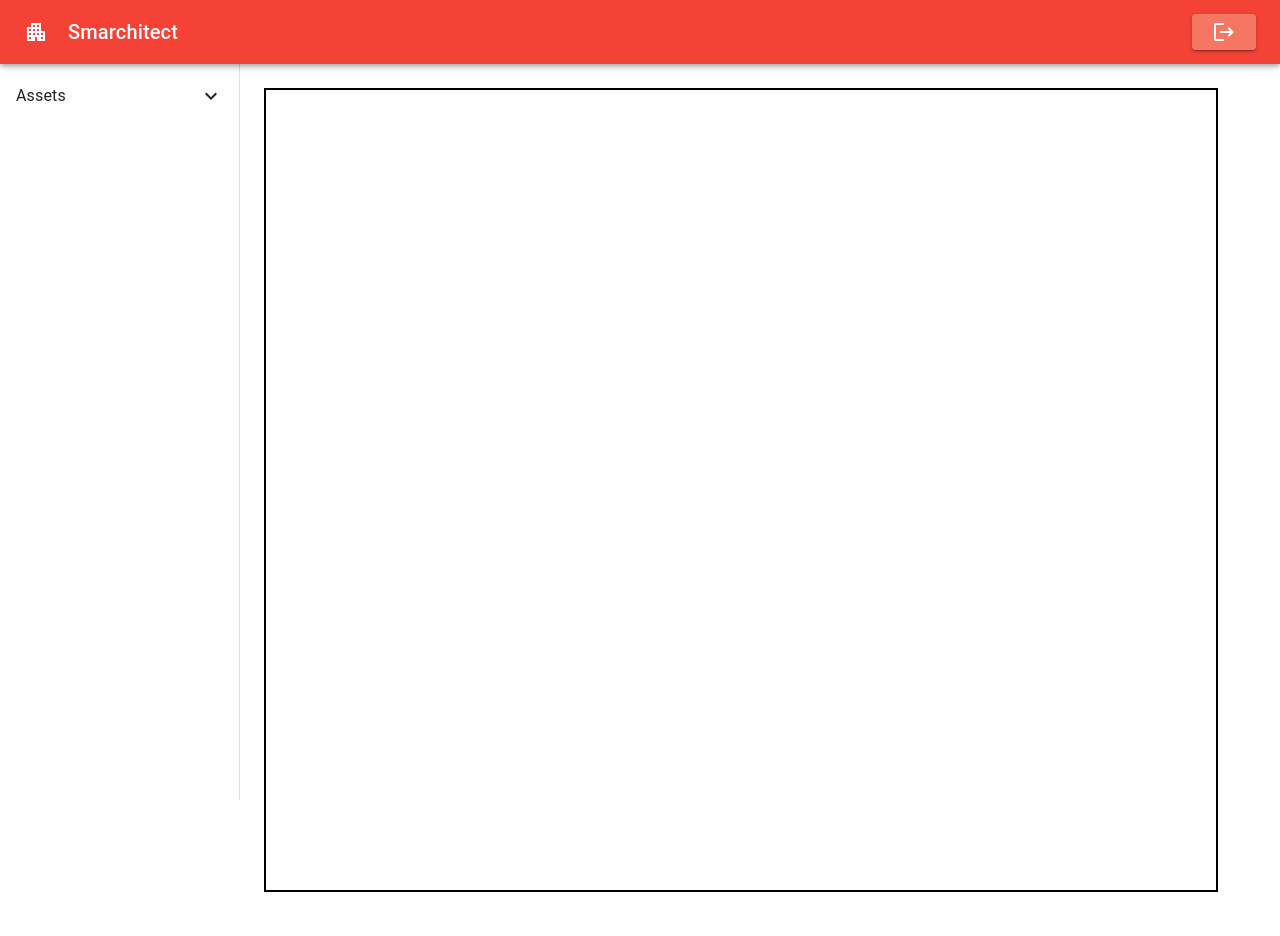
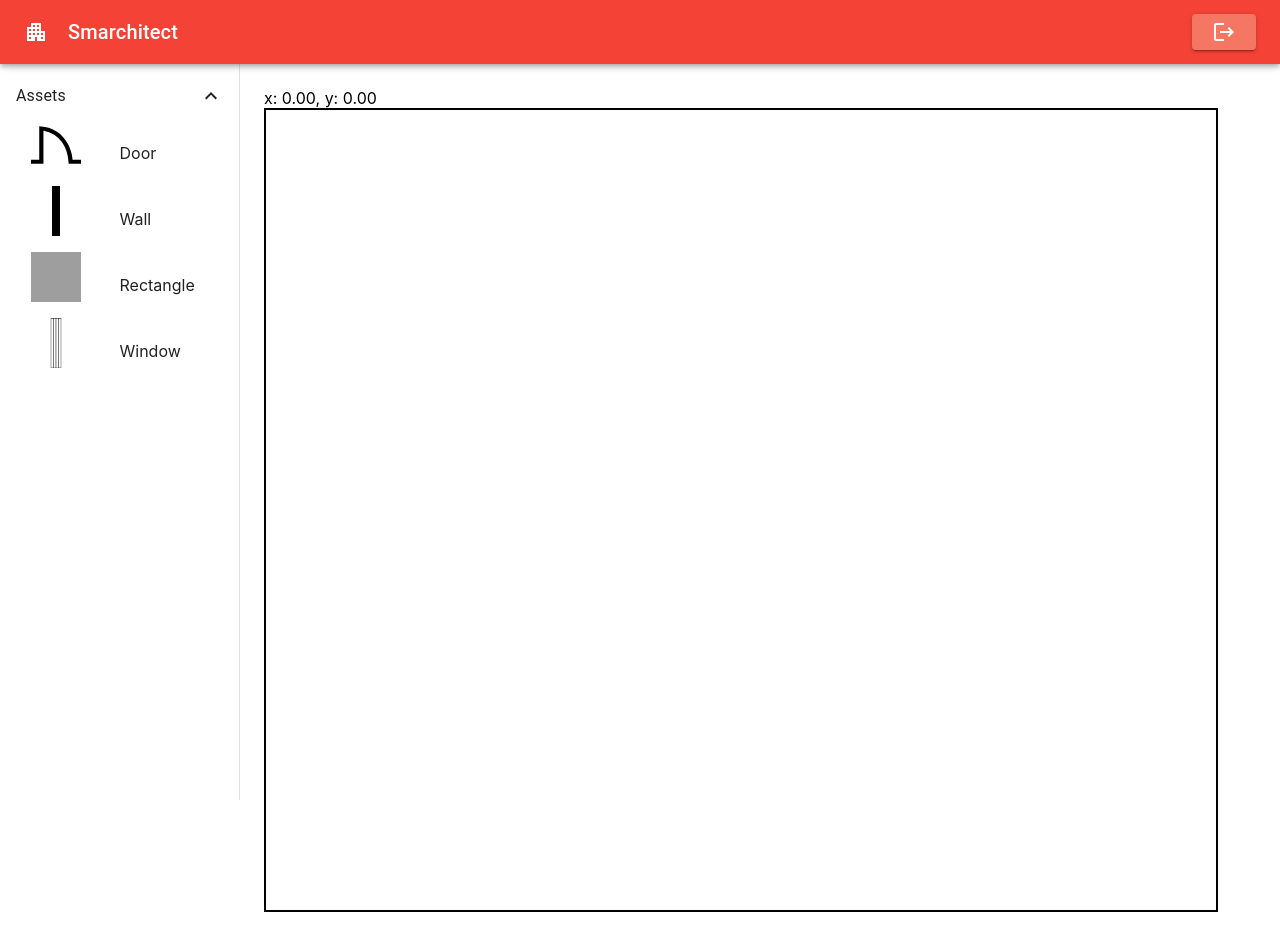
Before and after one commit to muddassir-lateef/Smarchitect, a React (Create React App) app in the folder frontend/: page / in a window 1280 px wide. Built offline with nearby package versions, Linux system fonts and the light colour scheme; grey boxes are pictures that could not be loaded.

Commit message:
Added x, y coordinates and styled sidebar

```diff
--- a/frontend/src/components/SDrawer.js
+++ b/frontend/src/components/SDrawer.js
@@ -1,15 +1,8 @@
-import { Drawer, List, ListItem, ListItemIcon, ListItemButton, ListItemText, Toolbar, Collapse } from "@mui/material";
-import { useNavigate } from "react-router-dom";
+import { Drawer, List, ListItemButton, ListItemText, Toolbar, Collapse } from "@mui/material";
 import ExpandLess from '@mui/icons-material/ExpandLess';
 import ExpandMore from '@mui/icons-material/ExpandMore';
-import PersonSearchIcon from '@mui/icons-material/PersonSearch';
-import PersonAddIcon from '@mui/icons-material/PersonAdd';
 import React, { useState, useContext } from "react";
-import ClassIcon from '@mui/icons-material/Class';
-import Face6Icon from '@mui/icons-material/Face6';
-import CalendarMonthIcon from '@mui/icons-material/CalendarMonth';
-import AddIcon from '@mui/icons-material/Add';
-import TextSnippetIcon from '@mui/icons-material/TextSnippet';
+
 import DoorSymbol from "../assets/door_symbol.svg";
 import WallSymbol from "../assets/wall_symbol.svg";
 import WindowSymbol from "../assets/window_symbol.svg";
@@ -21,11 +14,11 @@ const initial_menuItems = [
   {
 
     menuTitle: "Assets",
-    visible: false,
+    visible: true,
     enteries: [{
       alt: "Door",
       url: DoorSymbol,
-      width: 7,
+      width: 140,
       height: 100
     },
     {
@@ -56,7 +49,6 @@ const initial_menuItems = [
 
 const SDrawer = (props) => {
   const auth = useContext(AuthContext);
-  const navigate = useNavigate();
   const [menuItems, setMenuItems] = useState(initial_menuItems);
 
   const updateMenuItemsVisibility = (index) => {
@@ -68,11 +60,6 @@ const SDrawer = (props) => {
   const { mobileOpen } = props;
   const { handleDrawerToggle } = props;
 
-  const handleSideBarClick = (path) => {
-    console.log("open")
-    if (mobileOpen) handleDrawerToggle();
-    navigate(path, { replace: true });
-  }
   const [studentMenuOpen, setStudentMenuOpen] = React.useState(true);
 
   const handleStudentMenuClick = (index) => {
@@ -160,8 +147,8 @@ const SDrawer = (props) => {
                 <List component="div" disablePadding>
 
                 {menu.enteries.map((img1, i) => (
-                  <Grid container spacing={1} width="100%">
-                    <Grid item xs={6}>
+                  <Grid key={i} container spacing={1} width='100%' alignItems={'center'}>
+                    <Grid item xs={6} justifyItems='center' sx={{ mb:2, display: "flex", justifyContent: "space-around" }}>
                     <img
                       key={i}
                       style={{ width: '50px',height: '50px' }}
@@ -175,6 +162,10 @@ const SDrawer = (props) => {
                         //selectObj(img1)
                       }}
                     />
+                    </Grid>
+                    <Grid item xs={6}>
+                    <label>{img1.alt}</label>
+
                     </Grid>
                     </Grid>
 
--- a/frontend/src/pages/canvas.js
+++ b/frontend/src/pages/canvas.js
@@ -83,25 +83,33 @@ const imageUrls = [
     alt: "Door",
     url: DoorSymbol,
     width: 100,
-    height: 100
+    height: 100,
+    x: 0,
+    y: 0
   },
   {
     alt: "Wall",
     url: WallSymbol,
     width: 16,
-    height: 100
+    height: 100,
+    x: 0,
+    y: 0
   },
   {
     alt: "Rectangle",
     url: RectangleSymbol,
     width: 100,
-    height: 100
+    height: 100,
+    x: 0,
+    y: 0
   },
   {
     alt: "Window",
     url: WindowSymbol,
     width: 12,
-    height: 100
+    height: 100,
+    x: 0,
+    y: 0
   }
 
 
@@ -112,10 +120,17 @@ export const Sketcher = () => {
   const [ImageObjects, setImageObjects] = React.useState(initialImages);
   const [newId, setNewId] = React.useState('1');
   const [selectedObj, selectObj] = React.useState(null);
-
+  const [selectedItemCoordinates, setSelectedItemCoordinates] = React.useState({x:0, y:0})
   const [selectedId, selectShape] = React.useState(null);
   const dragUrl = React.useRef();
   const stageRef = React.useRef();
+
+  React.useEffect(()=>{
+    const tempObj = ImageObjects.find(item=>item.id == selectedId)
+    if (tempObj !== null && typeof tempObj === 'object')
+    setSelectedItemCoordinates({x: tempObj.x, y: tempObj.y})
+  }, [selectedId])
+
   const checkDeselect = (e) => {
     // deselect when clicked on empty area
     const clickedOnEmpty = e.target === e.target.getStage();
@@ -138,7 +153,6 @@ export const Sketcher = () => {
           setImageObjects(
             ImageObjects.concat([
               {
-
                 url: auth.selectedSource,
                 x: stageRef.current.getPointerPosition().x,
                 y: stageRef.current.getPointerPosition().y,
@@ -151,6 +165,7 @@ export const Sketcher = () => {
         }}
         onDragOver={(e) => e.preventDefault()}
       >
+        <div>x: {selectedItemCoordinates.x.toFixed(2)}, y: {selectedItemCoordinates.y.toFixed(2)}</div>
 
         <Stage
               style={{
@@ -165,19 +180,25 @@ export const Sketcher = () => {
           <Layer>
             {ImageObjects.map((rect, i) => {
               return (
+                <div onDragMove={() => {
+                  selectShape(rect.id);
+                  console.log("Set through drag")
+                }}>
                 <ImageObject
                   key={i}
                   shapeProps={rect}
                   isSelected={rect.id === selectedId}
                   onSelect={() => {
                     selectShape(rect.id);
+                    console.log("Set through select")
                   }}
+
                   onChange={(newAttrs) => {
                     const rects = ImageObjects.slice();
                     rects[i] = newAttrs;
                     setImageObjects(rects);
                   }}
-                />
+                /></div>
               );
             })}
           </Layer>
```
